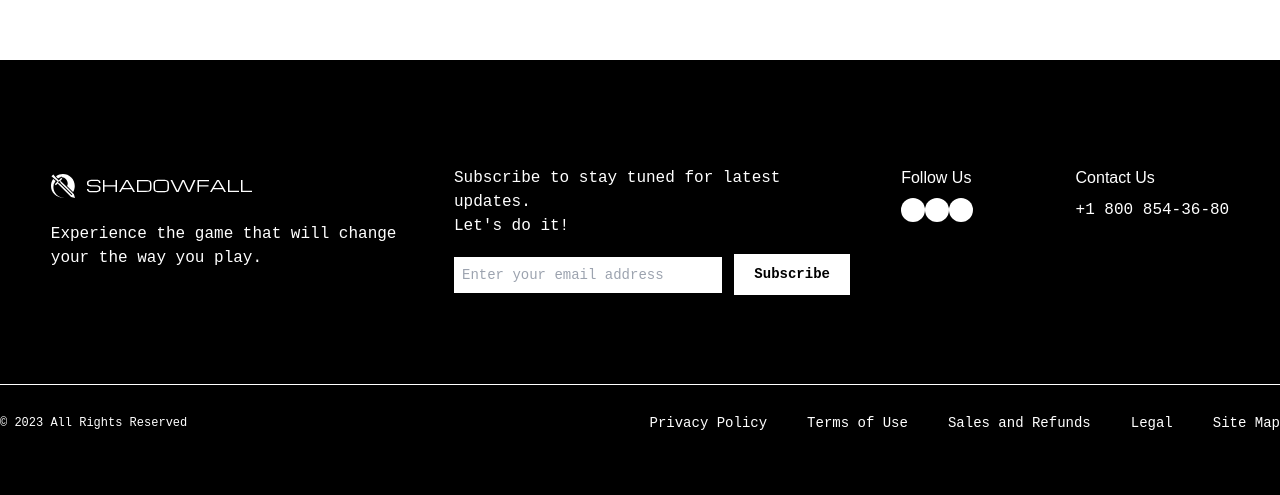
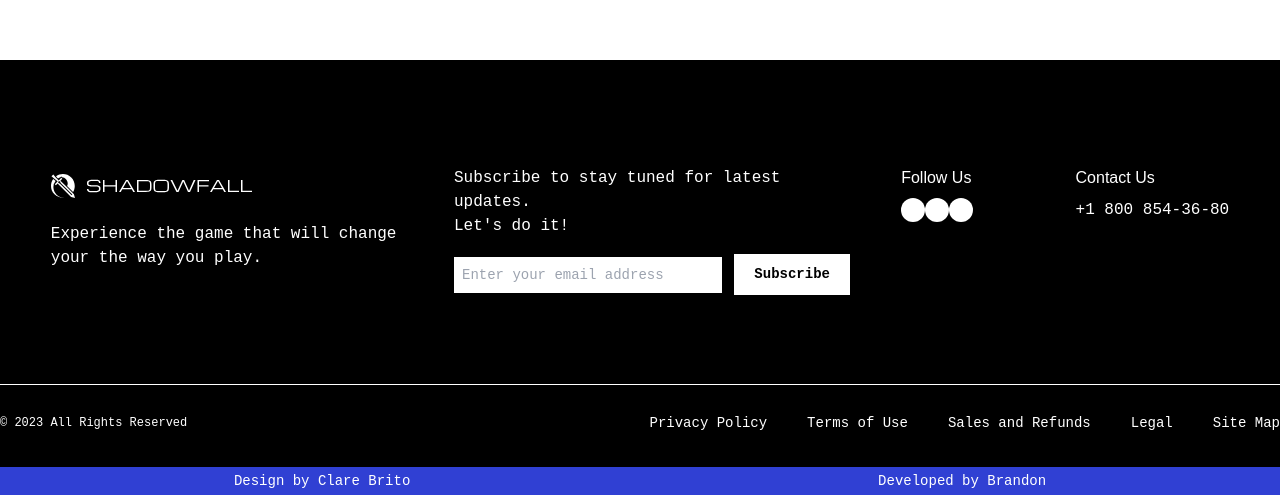
Before and after one commit to brandonmitchell217/shadowfall, a Nuxt app: page /buynow in a window 1280 px wide. Shown: the part 740-1235 px from the top of the page. Built offline with nearby package versions, Linux system fonts and the light colour scheme; some icons are missing.

Commit message:
[fix]: added credits

```diff
--- a/components/ui/AppFooter.vue
+++ b/components/ui/AppFooter.vue
@@ -9,7 +9,7 @@ function onSubmit() {
 
 <template>
   <footer
-    class="pt-20 lg:pt-[106px] bg-black text-white space-y-14 lg:space-y-[89px]"
+    class="relative pt-20 lg:pt-[106px] bg-black text-white space-y-14 lg:space-y-[89px]"
   >
     <div class="container">
       <div
@@ -93,6 +93,29 @@ function onSubmit() {
         </ul>
       </div>
     </div>
+
+    <div
+      class="absolute bottom-0 left-0 right-0 bg-darkBlue text-white text-xs xs:text-sm flex justify-around items-center py-1"
+    >
+      <p>
+        Design by
+        <a
+          target="_blank"
+          href="https://www.figma.com/@clarebrito"
+          class="hover:underline"
+          >Clare Brito</a
+        >
+      </p>
+      <p>
+        Developed by
+        <a
+          target="_blank"
+          href="https://www.brandon-mitchell.dev/?ref=shadowfall"
+          class="hover:underline"
+          >Brandon</a
+        >
+      </p>
+    </div>
   </footer>
 </template>
 
```
